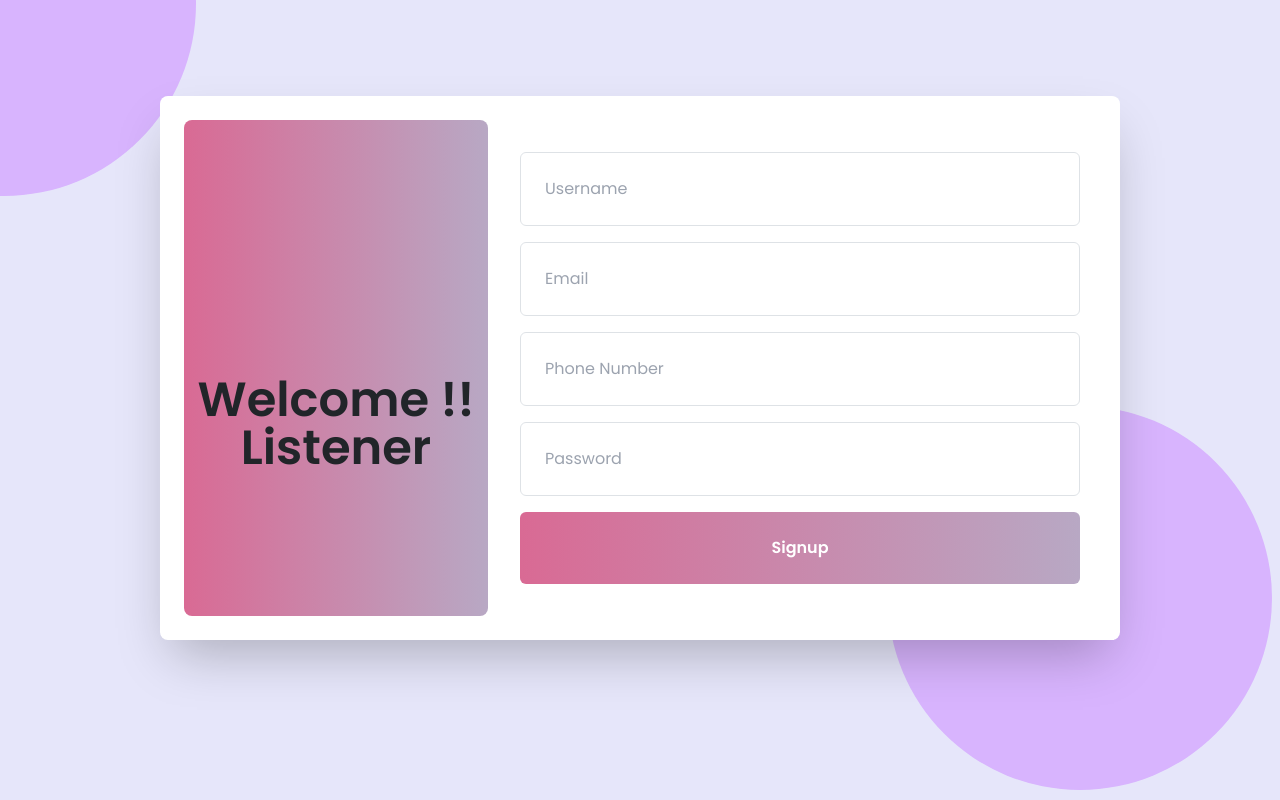
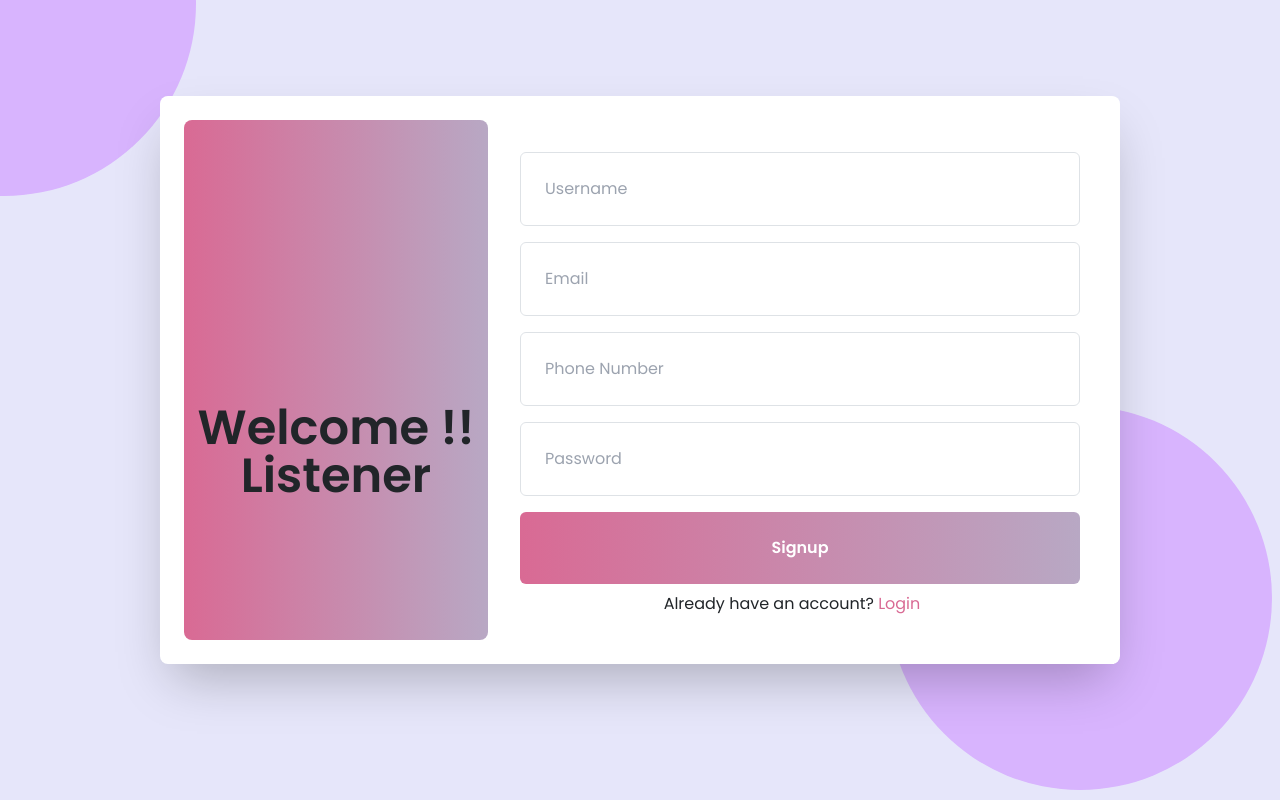
Before and after one commit to HuzefaDohadwala/MERN_Serenity, a React (Create React App) app in the folder my-app/: page /listener/signup in a window 1280 px wide. Built offline with nearby package versions, Linux system fonts and the light colour scheme; the HTML template or start-up script is replaced by a standard one.

Commit message:
buttons navigation

```diff
--- a/my-app/src/components/Home4.jsx
+++ b/my-app/src/components/Home4.jsx
@@ -1,5 +1,6 @@
-import React, { useRef, useEffect, useState } from 'react';
-import './Home4.css';
+import React, { useRef, useEffect, useState } from "react";
+import "./Home4.css";
+import { Link } from "react-router-dom";
 
 const Home4 = () => {
   const circleRef = useRef(null);
@@ -19,8 +20,8 @@ const Home4 = () => {
       currentX += dx * speed;
       currentY += dy * speed;
 
-            circle.style.left = (currentX - 50) + 'px';
-            circle.style.top = (currentY - 50) + 'px';
+      circle.style.left = currentX - 50 + "px";
+      circle.style.top = currentY - 50 + "px";
 
       requestAnimationFrame(animate);
     }
@@ -32,25 +33,27 @@ const Home4 = () => {
       targetY = event.clientY;
     }
 
-        document.body.addEventListener('mousemove', handleMouseMove);
+    document.body.addEventListener("mousemove", handleMouseMove);
 
     return () => {
-            document.body.removeEventListener('mousemove', handleMouseMove);
+      document.body.removeEventListener("mousemove", handleMouseMove);
     };
   }, []);
 
   function toggleColors() {
-        document.body.classList.toggle('transitioned');
-        setIsTransitioned(prevState => !prevState);
+    document.body.classList.toggle("transitioned");
+    setIsTransitioned((prevState) => !prevState);
   }
 
   return (
     <>
-           <div className={`home4 ${isTransitioned ? 'transitioned4' : ''}`}>
+      <div className={`home4 ${isTransitioned ? "transitioned4" : ""}`}>
         <div className="clickable-text4" onClick={toggleColors}>
           Let's Get Started
         </div>
+        <Link to="/listener/login">
           <button className="transition-button4">Next</button>
+        </Link>
         <div className="circle4" ref={circleRef}></div>
       </div>
     </>
--- a/my-app/src/components/listener/ListLogin.js
+++ b/my-app/src/components/listener/ListLogin.js
@@ -3,6 +3,8 @@ import { useNavigate } from "react-router-dom";
 import axios from "axios";
 import { UserContext } from "../../UserContext";
 import { useContext } from "react";
+import { Link } from "react-router-dom";
+import { Typography } from "@mui/material";
 
 const ListLogin = () => {
   const navigate = useNavigate();
@@ -47,9 +49,9 @@ const ListLogin = () => {
         onSubmit={handleSubmit}
         className=" h-90 flex my-40 mx-80 absolute bg-white bg-opacity-20 p-4 rounded-lg shadow-2xl backdrop-blur-md"
       >
-        <div className="w-1/3 pt-20 content-center bg-gradient-to-r from-[#d96a94] to-[#b8a8c4] rounded-lg">
-          <h2 className="text-5xl font-bold">Welcome !!</h2>
-          <h2 className="text-5xl font-bold">Listener</h2>
+        <div className="w-1/3 pt-24 content-center bg-gradient-to-r from-[#d96a94] to-[#b8a8c4] rounded-lg">
+          <h2 className="text-4xl font-bold">Welcome !!</h2>
+          <h2 className="text-4xl font-bold">Listener</h2>
         </div>
         <div className="w-2/3 p-4">
           <input
@@ -82,6 +84,12 @@ const ListLogin = () => {
             )}
           </button>
           {error && <p className="text-red-500 text-sm">{error}</p>}
+          <Typography variant="p">
+            Don't have an account?{" "}
+            <Link to="/listener/signup" style={{ color: "#d96a94" }}>
+              SignUp
+            </Link>
+          </Typography>
         </div>
       </form>
     </div>
--- a/my-app/src/components/listener/ListSignup.js
+++ b/my-app/src/components/listener/ListSignup.js
@@ -1,7 +1,7 @@
-
 import React, { useState } from "react";
 import axios from "axios";
-import { useNavigate } from "react-router-dom";
+import { Link, useNavigate } from "react-router-dom";
+import { Typography } from "@mui/material";
 
 const ListenerSignup = () => {
   const [error, setError] = useState(null);
@@ -23,7 +23,10 @@ const ListenerSignup = () => {
   const handleSubmit = async (e) => {
     e.preventDefault();
     try {
-          const res = await axios.post("http://localhost:5000/listener/signup", inputs);
+      const res = await axios.post(
+        "http://localhost:5000/listener/signup",
+        inputs
+      );
       console.log(res);
       navigate("/listener/login");
     } catch (err) {
@@ -37,13 +40,16 @@ const ListenerSignup = () => {
       <div className="absolute bg-purple-300 rounded-full w-96 h-96 top-1 left-1 transform -translate-x-1/2 -translate-y-1/2"></div>
       <div className="absolute bg-purple-300 rounded-full w-96 h-96 bottom-1 right-1 transform -translate-x-1 -translate-y-1.5"></div>
 
-            <form onSubmit={handleSubmit} className=" h-90 flex  my-24 mx-40 absolute bg-white bg-opacity-20 p-4 rounded-lg shadow-2xl backdrop-blur-md">
-
-                <div className="w-1/3 pt-28 content-center bg-gradient-to-r from-[#d96a94] to-[#b8a8c4] rounded-lg">
+      <form
+        onSubmit={handleSubmit}
+        className=" h-90 flex  my-24 mx-40 absolute bg-white bg-opacity-20 p-4 rounded-lg shadow-2xl backdrop-blur-md"
+      >
+        <div className="w-1/3 pt-36 content-center bg-gradient-to-r from-[#d96a94] to-[#b8a8c4] rounded-lg">
           <h2 className="text-5xl font-bold">Welcome !!</h2>
           <h2 className="text-5xl font-bold">Listener</h2>
         </div>
-                <div className="w-2/3 p-4"><input
+        <div className="w-2/3 p-4">
+          <input
             type="text"
             name="listenerUsername"
             onChange={handleChange}
@@ -51,7 +57,6 @@ const ListenerSignup = () => {
             placeholder="Username"
             className="w-full p-4 m-2 border rounded-md border-gray-300 focus:ring focus:border-purple-300 focus:outline-none transition-transform transform-gpu hover:scale-105 hover:translate-y-1"
           />
-
 
           <input
             type="email"
@@ -86,11 +91,15 @@ const ListenerSignup = () => {
           >
             Signup
           </button>
-                    {error && (<div className="text-red-500">{error}</div>)}
+          {error && <div className="text-red-500">{error}</div>}
+          <Typography variant="p">
+            Already have an account?{" "}
+            <Link to="/listener/login" style={{ color: "#d96a94" }}>
+              Login
+            </Link>
+          </Typography>
         </div>
       </form>
-
-
     </div>
   );
 };
```
Lines whose indentation alone changed are shown as unchanged.
